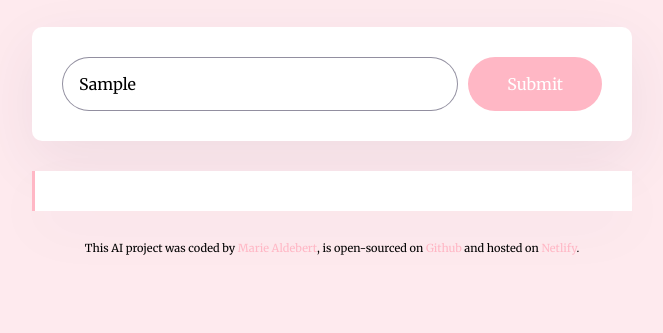
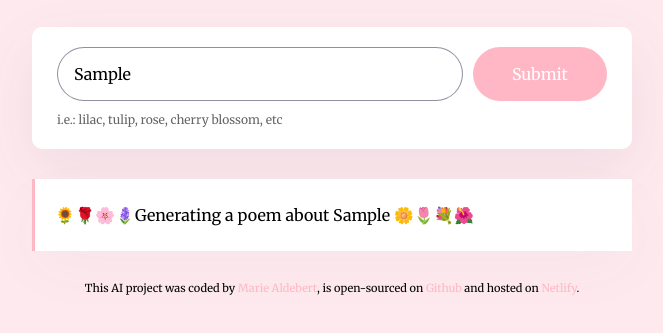
Before and after one commit to maldebert/AI-Poem-Generator-Project, a plain HTML site: page index.html in a window 1280 px wide. Both pictures are taken after typing "Sample" into the empty fields and a click on the input 843 px from the left and 315 px from the top of the page. Shown: the part 231-564 px from the top of the page, without its empty margins (308-971 px from the left). Drawn offline with nearby package versions, Linux system fonts and the light colour scheme; no server answers.

Commit message:
improve user exp and added styling

```diff
--- a/index.html
+++ b/index.html
@@ -20,6 +20,7 @@
         <h1>Welcome to the AI Poem Generator</h1>
       </header>
       <main>
+        <div class="form-container">
           <form id="poem-generator-form">
             <input
               type="text"
@@ -32,7 +33,9 @@
             />
             <input type="submit" class="submit-button" />
           </form>
-        <div class="poem" id="poem"></div>
+          <div class="hint">i.e.: lilac, tulip, rose, cherry blossom, etc</div>
+        </div>
+        <div class="poem hidden" id="poem"></div>
       </main>
       <footer>
         This AI project was coded by
--- a/index.js
+++ b/index.js
@@ -13,10 +13,14 @@ function generatePoem(event) {
   let instructionsInput = document.querySelector("#instructions");
   let apiKey = "ef7417d18a5fa20et4ba9o259132407e";
   let context =
-    "You are a romantic poem expert and you love to write short poems. Your mission is to generate a four line poem in basic html and seperate each line with a <br />. Make sure to follow the user instructions below. Don't add quotes to the poem or show html code.";
+    "You are a romantic poem expert and you love to write short poems. Your mission is to generate a four line poem in basic html and seperate each line with a <br />. Make sure to follow the user instructions below. Don't add quotes to the poem and don't show html code.";
   let prompt = `User instructions: Generate a poem about ${instructionsInput.value}`;
 
   let apiUrl = `https://api.shecodes.io/ai/v1/generate?prompt=${prompt}&context=${context}&key=${apiKey}`;
+
+  let poemElement = document.querySelector("#poem");
+  poemElement.classList.remove("hidden");
+  poemElement.innerHTML = `<div class="generating">🌻🌹🌸🪻Generating a poem about ${instructionsInput.value} 🌼🌷💐🌺</div>`;
 
   axios.get(apiUrl).then(displayPoem);
 }
--- a/styles.css
+++ b/styles.css
@@ -22,14 +22,23 @@ h1 {
 main {
   margin-bottom: 30px;
 }
+.form-container {
+  background-color: #ffffff;
+  margin-bottom: 30px;
+  border-radius: 10px;
+  padding: 20px 25px;
+  box-shadow: 0px 20px 60px rgba(65, 50, 100, 0.08);
+}
 
 form {
-  padding: 30px;
-  background-color: #ffffff;
-  border-radius: 10px;
   display: flex;
-  box-shadow: 0px 20px 60px rgba(65, 50, 100, 0.08);
-  margin-bottom: 30px;
+}
+
+.hint {
+  line-height: 1.5;
+  margin-top: 10px;
+  font-size: 12px;
+  opacity: 0.6;
 }
 
 .instructions {
@@ -69,6 +78,10 @@ form {
   box-shadow: 0px 20px 60px rgba(65, 50, 100, 0.03);
 }
 
+.hidden {
+  display: none;
+}
+
 a {
   text-decoration: none;
   color: #ffb7c5;
@@ -79,3 +92,18 @@ footer {
   font-size: 11px;
   margin-top: 30px;
 }
+
+.generating {
+  animation: blink-animation 1s steps(5, start) infinite;
+}
+
+@keyframes blink-animation {
+  to {
+    visibility: hidden;
+  }
+}
+@-webkit-keyframes blink-animation {
+  to {
+    visibility: hidden;
+  }
+}
```
Lines whose indentation alone changed are shown as unchanged.
